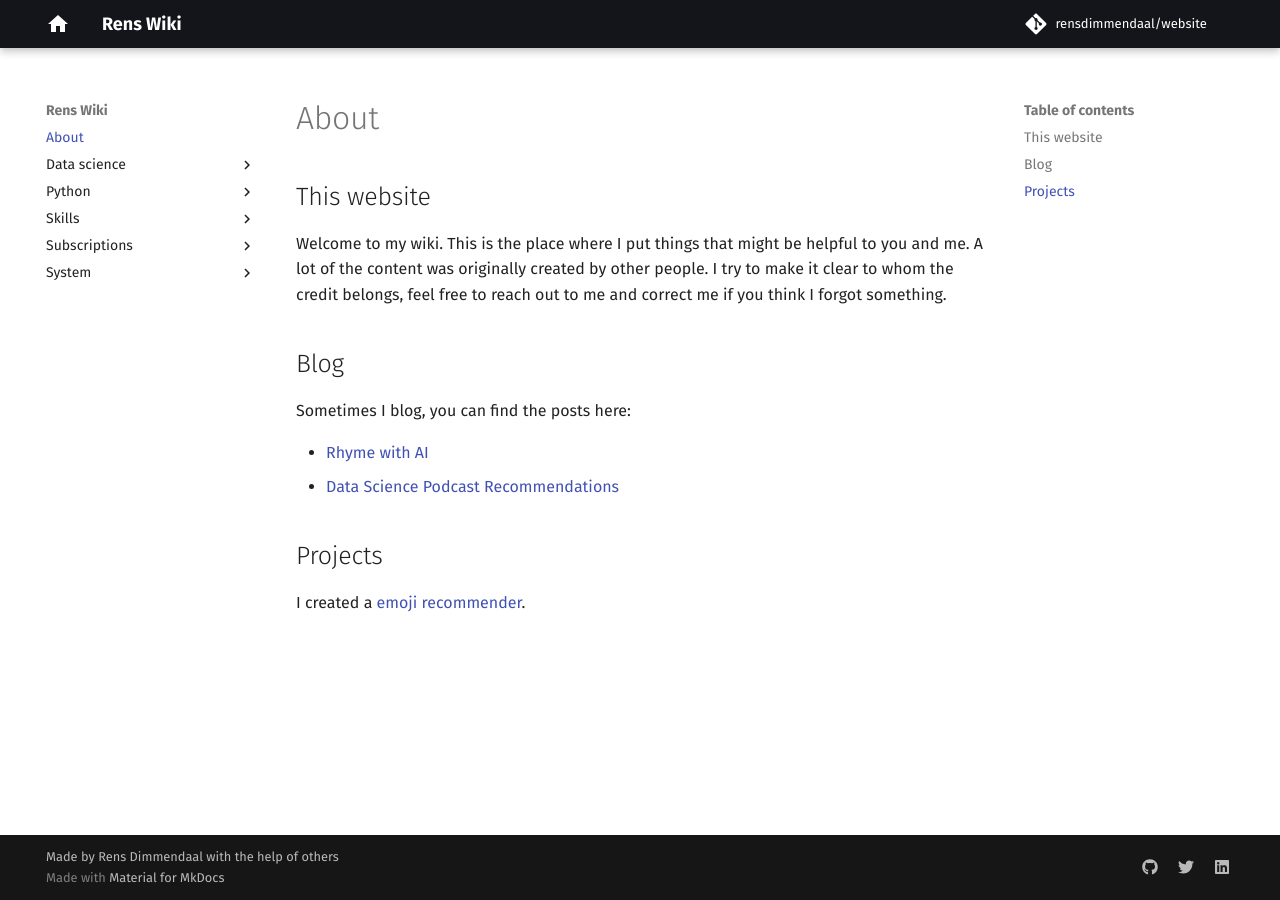
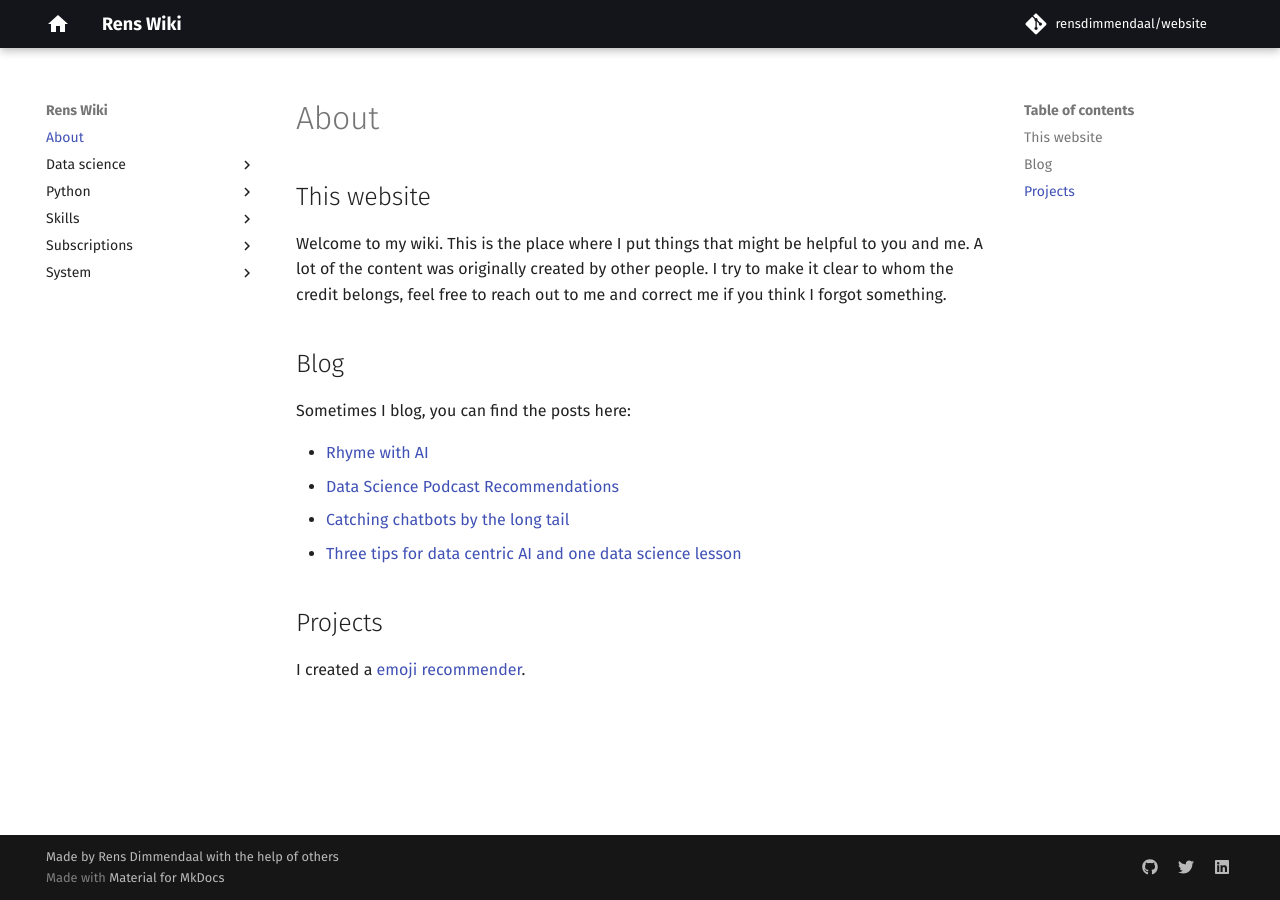
Before and after one commit to RensDimmendaal/website, an MkDocs documentation site: the page built from docs/index.md, in a window 1280 px wide. Built offline with MkDocs 1.6.1 and Material for MkDocs 9.7.7, drawn with Linux system fonts in a browser that asks for light colours; comment, search, counter and statistics services are not loaded.

Commit message:
add blogposts

```diff
--- a/docs/index.md
+++ b/docs/index.md
@@ -10,6 +10,8 @@ Sometimes I blog, you can find the posts here:
 
 * [Rhyme with AI](https://blog.godatadriven.com/rhyme-with-ai)
 * [Data Science Podcast Recommendations](https://blog.godatadriven.com/data-science-podcast-recommendations)
+* [Catching chatbots by the long tail](https://godatadriven.com/blog/catching-chatbots-by-the-long-tail/)
+* [Three tips for data centric AI and one data science lesson](https://godatadriven.com/blog/three-tips-for-data-centric-ai-and-one-data-science-lesson/)
 
 ## Projects
 
```
